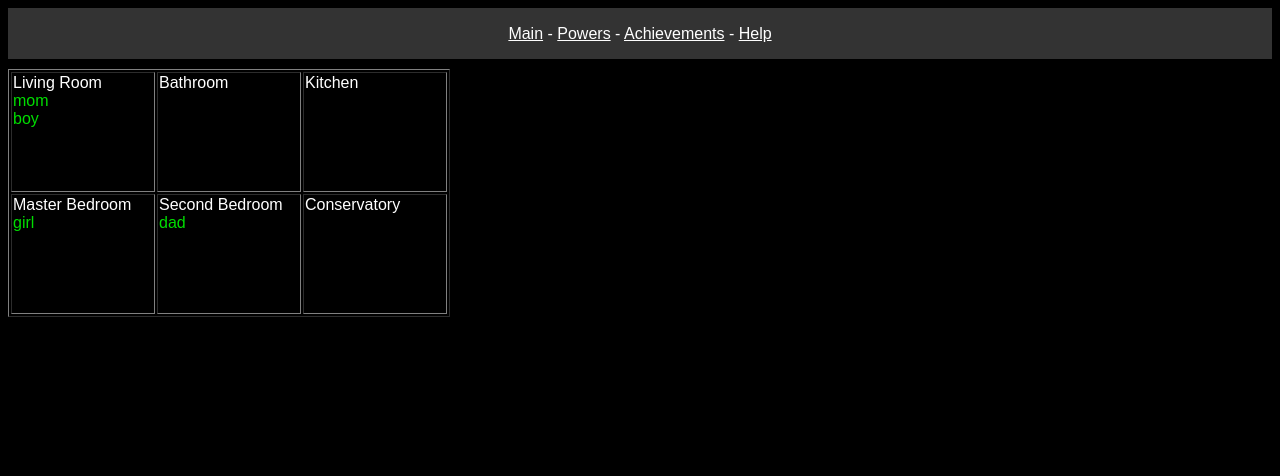
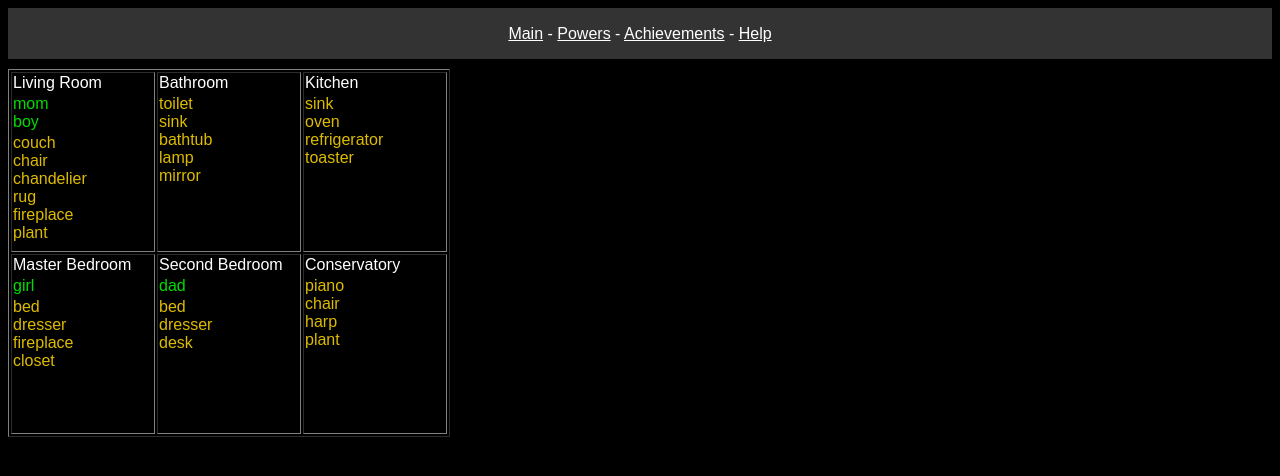
Before and after one commit to swaphulk/bibibiooo, a plain HTML site: page index.html in a window 1280 px wide. Both pictures are taken after a click on the link "Main". Drawn offline with nearby package versions, Linux system fonts and the light colour scheme.

Commit message:
added objects to room draw

```diff
--- a/getOutStyle.css
+++ b/getOutStyle.css
@@ -9,6 +9,8 @@ a:visited {color: #FFFFFF; text-decoration: underline;}
 a:hover {color: #FFFFFF; text-decoration: underline;}
 a:active {color: #FFFFFF; text-decoration: underline;}
 
-.roomTd {width: 140px; height: 120px; vertical-align: top;}
+.roomTd {width: 140px; height: 180px; vertical-align: top;}
 
-.roomPeople {color: #00DD00;}
+.roomTitle {margin-bottom: 3px;}
+.roomPeople {color: #00DD00; margin-bottom: 3px;}
+.roomObjects {color: #DDBB00;}
--- a/mainGame.js
+++ b/mainGame.js
@@ -95,6 +95,7 @@ var moveFamilyMembers = function() {
 
 var drawHouse = function() {
   var peopleInRoom = '';
+  var objectsInRoom = '';
   for (var i = 0; i < house.rooms.length; i++) {
     peopleInRoom = '';
     for (var peep = 0; peep < family.members.length; peep++) {
@@ -105,9 +106,18 @@ var drawHouse = function() {
         peopleInRoom += family.members[peep].name;
       }
     }
+    $('#roomTd' + i + ' div.roomPeople').html(peopleInRoom);
 
-    $('#roomTd' + i + ' div.roomPeople').html(peopleInRoom);
+    objectsInRoom = '';
+    for (var objs = 0; objs < house.rooms[i].contents.objects.length; objs++) {
+      if (objectsInRoom != '') {
+        objectsInRoom += '<br>';
+      }
+      objectsInRoom += house.rooms[i].contents.objects[objs];
+    }
+    $('#roomTd' + i + ' div.roomObjects').html(objectsInRoom);
   }
+
 };
 
 
```
